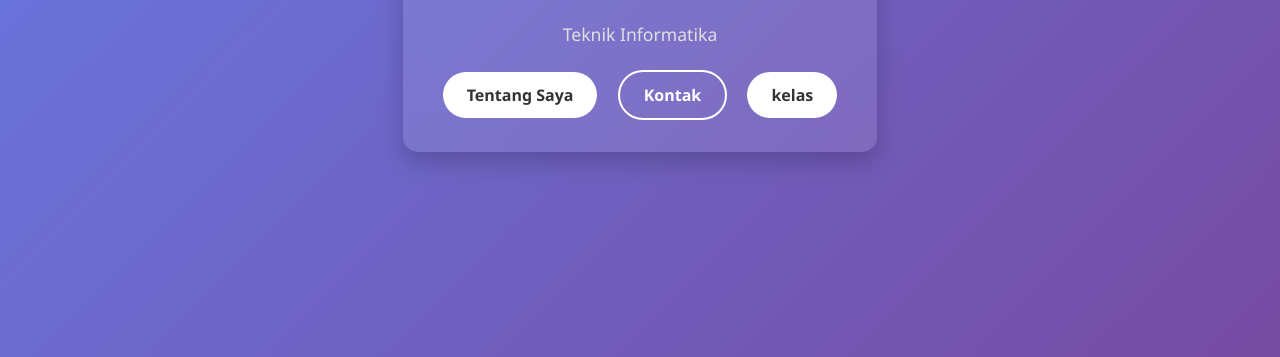
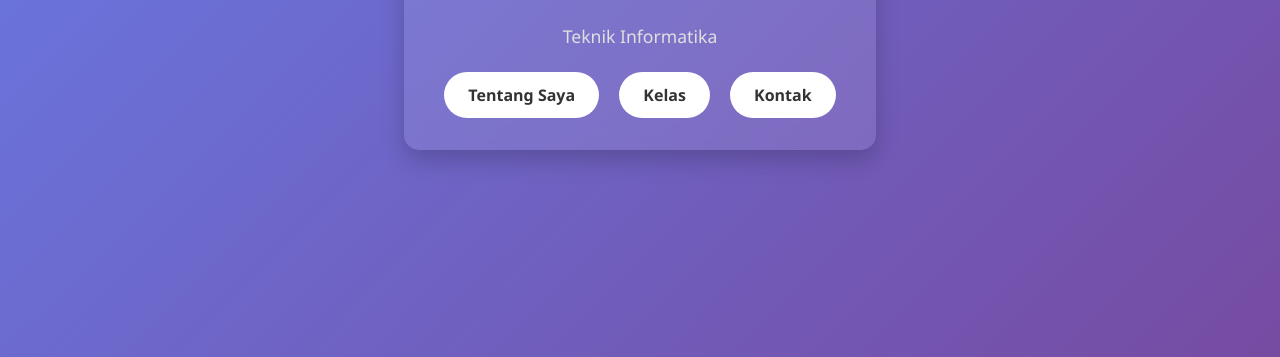
Before and after one commit to SuryaSaputra19/personal-website, a plain HTML site: page index.html in a window 1280 px wide. Shown: the part 443-800 px from the top of the page. Drawn offline with Linux system fonts and the light colour scheme.

Commit message:
Update index.html

```diff
--- a/index.html
+++ b/index.html
@@ -14,8 +14,8 @@
       <p class="tagline">Teknik Informatika</p>
       <div class="buttons">
         <a href="tentanguya.html" class="btn">Tentang Saya</a>
-        <a href="kontakuya.html" class="btn btn-outline">Kontak</a>
-        <a href="kelas" class="btn">kelas</a>
+        <a href="kelas.html" class="btn">Kelas</a>
+        <a href="kontakuya.html" class="btn">Kontak</a>
       </div>
     </div>
   </div>
```
